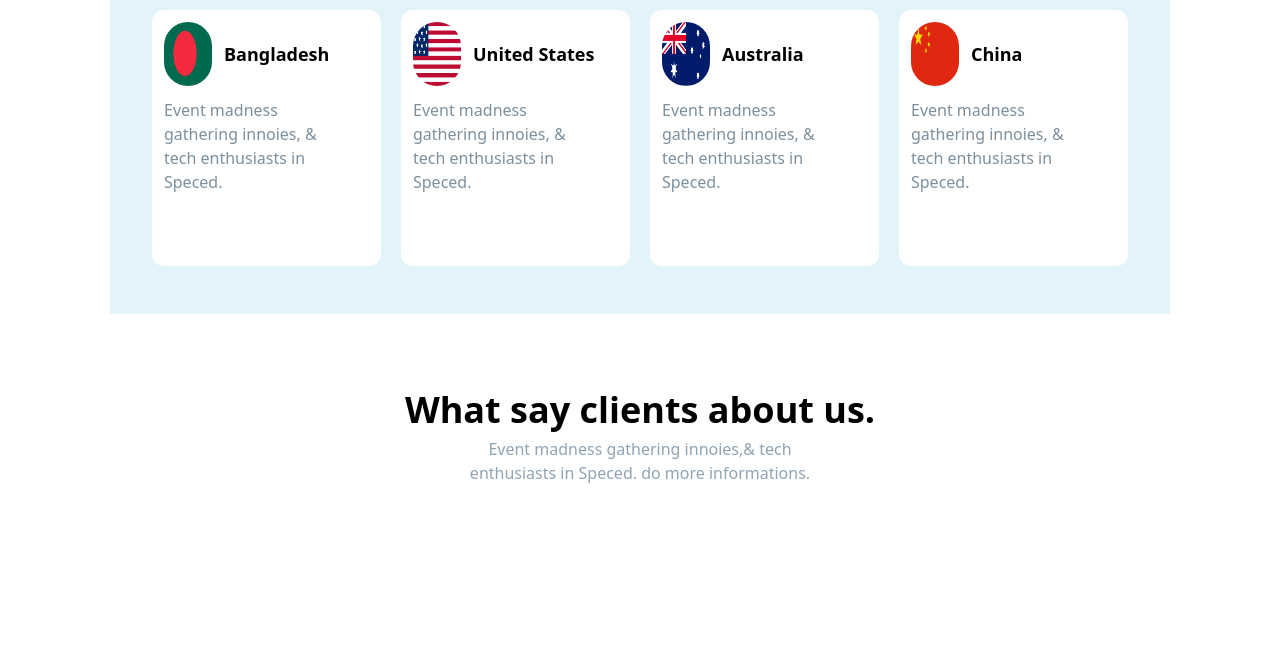
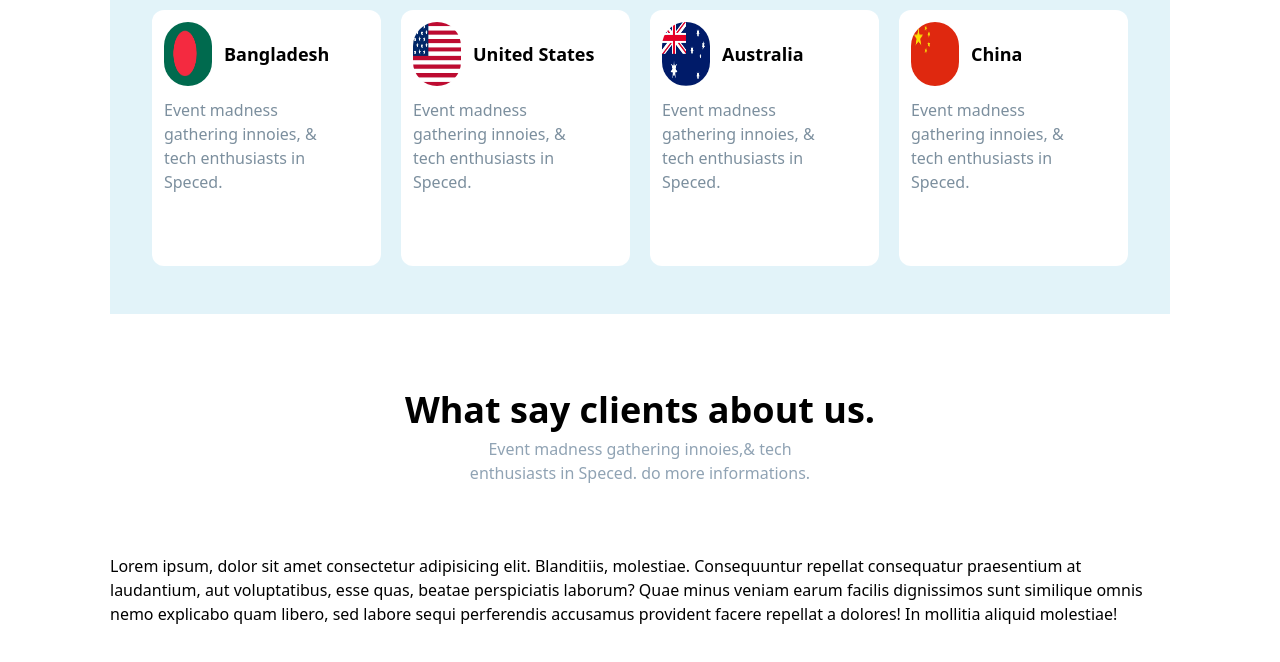
Before and after one commit to Sainath-Nanaware/Design-Web-Clone, a React (Vite) app: page / in a window 1280 px wide. Shown: the part 4210-4872 px from the top of the page. Built offline with nearby package versions, Linux system fonts and the light colour scheme.

Commit message:
create div

```diff
--- a/src/components/ClientAboutUs.jsx
+++ b/src/components/ClientAboutUs.jsx
@@ -8,6 +8,10 @@ function ClientAboutUs() {
             <p className='w-[30vw] text-center text-[#90A3B4]'>Event madness gathering innoies,& tech enthusiasts in Speced.
 do more informations.</p>
         </div>
+        {/* for image */}
+        <div>
+          Lorem ipsum, dolor sit amet consectetur adipisicing elit. Blanditiis, molestiae. Consequuntur repellat consequatur praesentium at laudantium, aut voluptatibus, esse quas, beatae perspiciatis laborum? Quae minus veniam earum facilis dignissimos sunt similique omnis nemo explicabo quam libero, sed labore sequi perferendis accusamus provident facere repellat a dolores! In mollitia aliquid molestiae!
+        </div>
 
     </div>
   )
```
